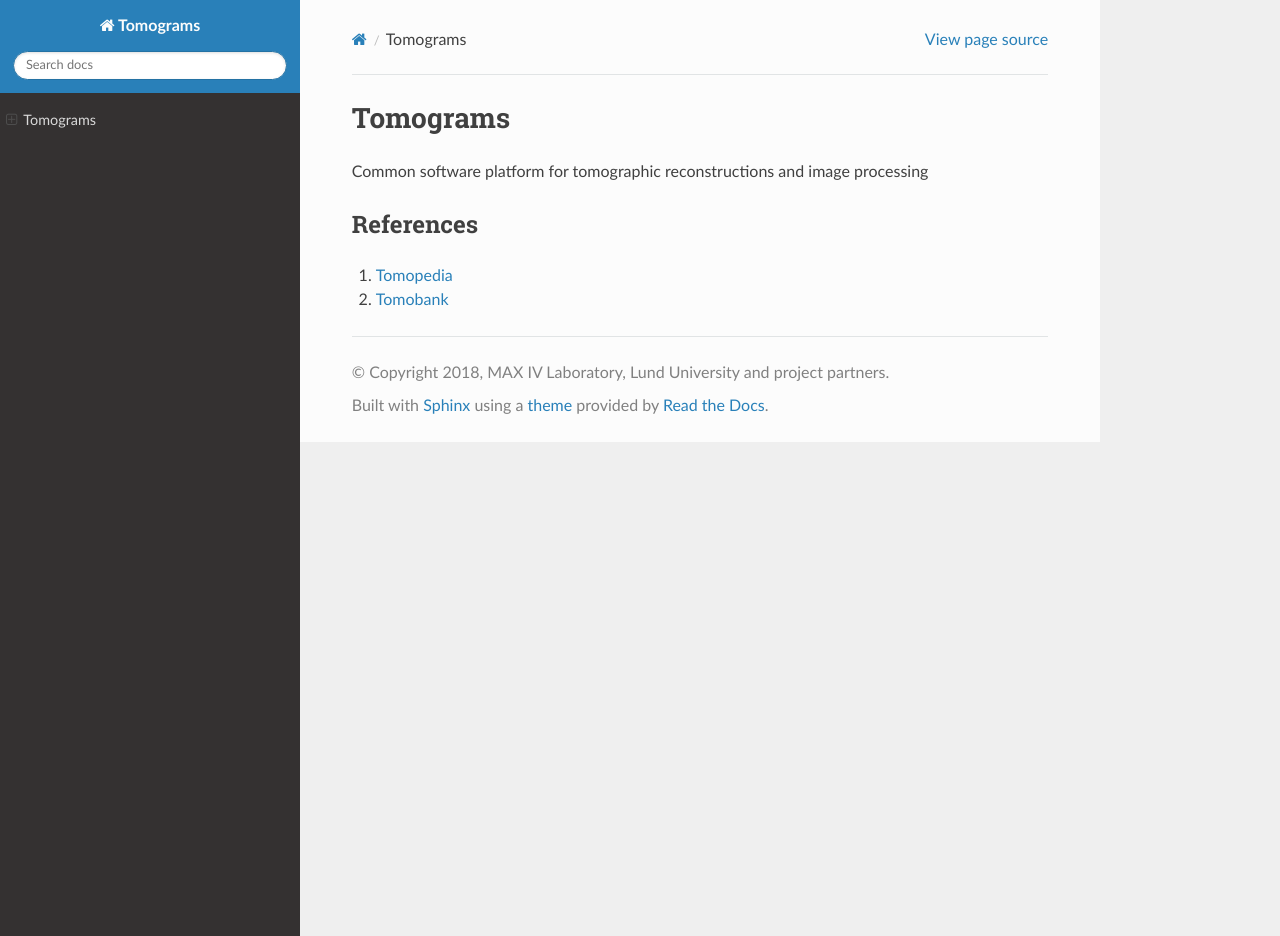
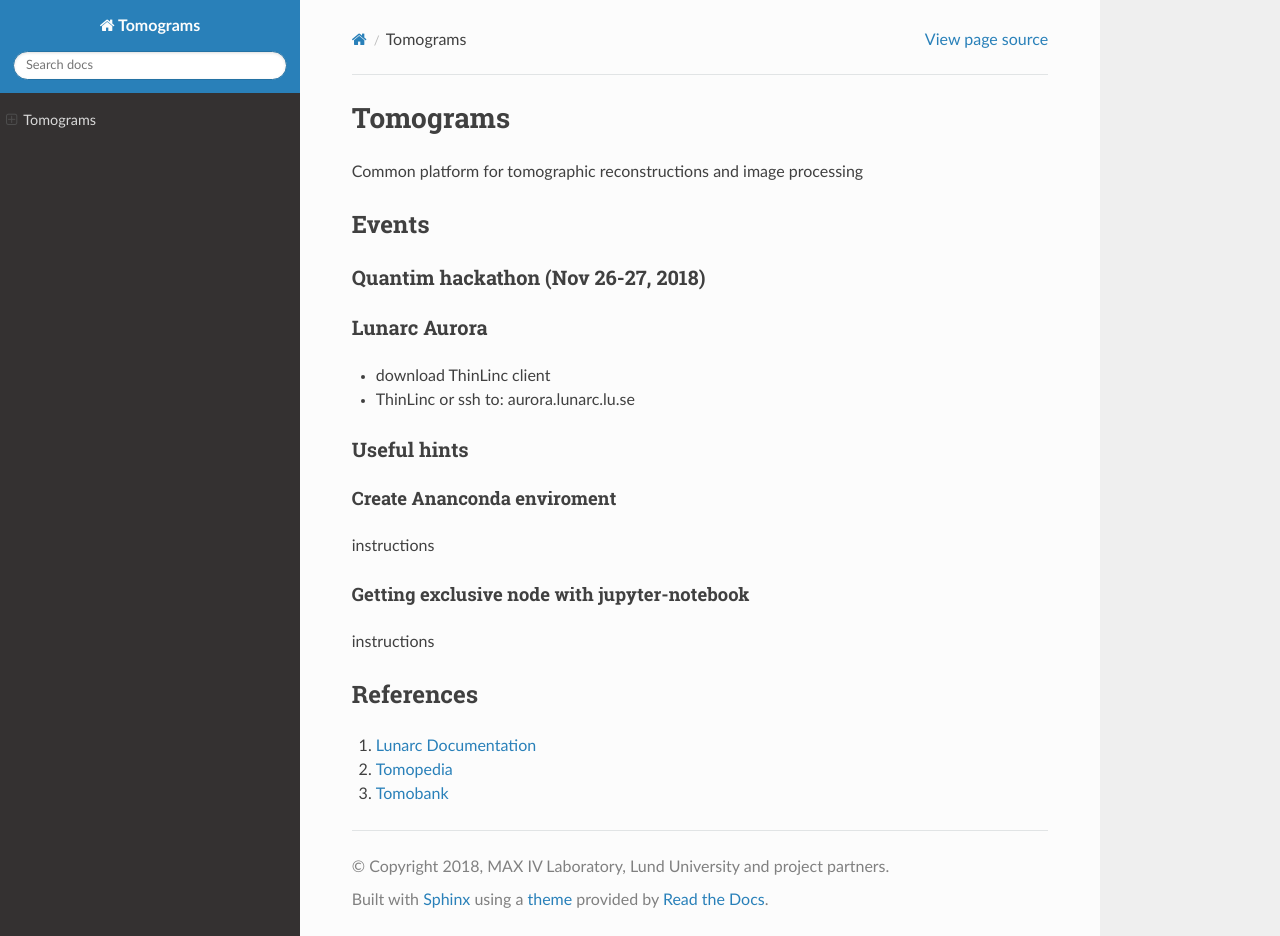
Before and after one commit to tomograms/tomograms-doc, a Sphinx documentation site: the page built from doc/source/index.md, in a window 1280 px wide and 936 px high. Built offline with Sphinx 7.4.7 and the Read the Docs theme 2.0.0, drawn with Linux system fonts in a browser that asks for light colours.

Commit message:
Update index.md
Template instructions for the Quantim hackathon (Nov 26-27, 2018)

```diff
--- a/doc/source/index.md
+++ b/doc/source/index.md
@@ -1,7 +1,27 @@
 # Tomograms
 
-Common software platform for tomographic reconstructions and image processing
+Common platform for tomographic reconstructions and image processing
+
+## Events
+
+### Quantim hackathon (Nov 26-27, 2018)
+
+### Lunarc Aurora
+
+- download ThinLinc client
+- ThinLinc or ssh to: aurora.lunarc.lu.se
+
+### Useful hints
+
+#### Create Ananconda enviroment
+
+instructions
+
+#### Getting exclusive node with jupyter-notebook
+
+instructions
 
 ## References
-1. [Tomopedia](https://tomopedia.github.io/)
-2. [Tomobank](https://tomobank.readthedocs.io)
+1. [Lunarc Documentation](http://lunarc-documentation.readthedocs.io)
+2. [Tomopedia](https://tomopedia.github.io/)
+3. [Tomobank](https://tomobank.readthedocs.io)
```
